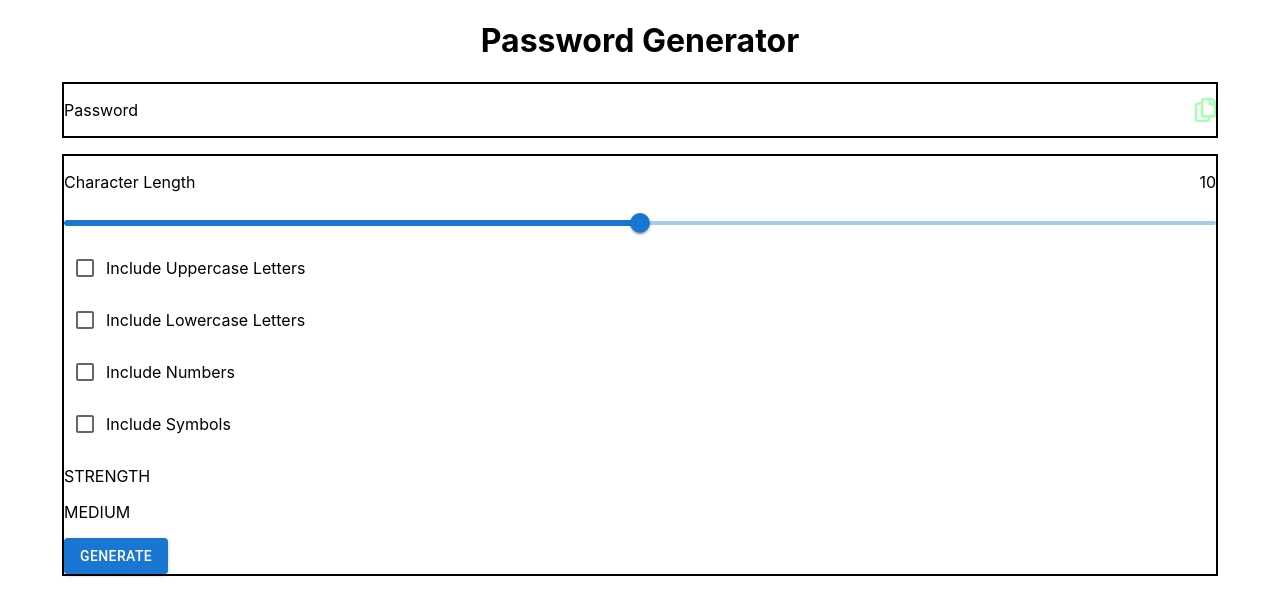
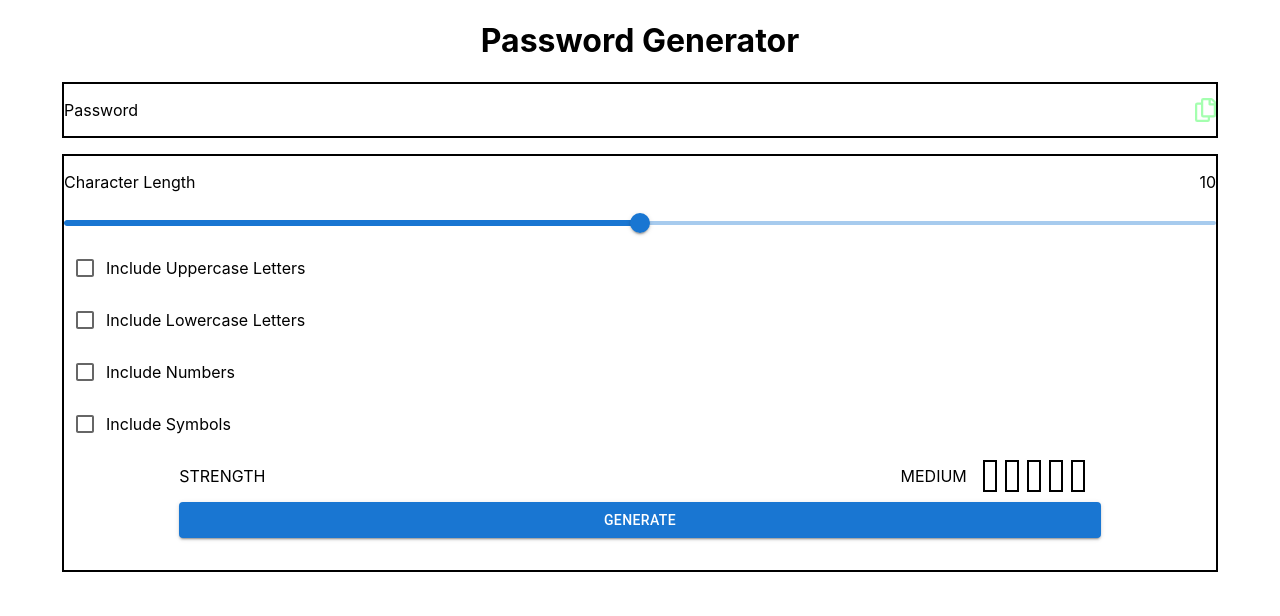
Before and after one commit to vikrambenipal/password-generator, a React (Create React App) app: page / in a window 1280 px wide. Shown: the top 616 px of the page. Built offline with nearby package versions, Linux system fonts and the light colour scheme.

Commit message:
added bars component and center aligned generate button

```diff
--- /dev/null
+++ b/src/components/Bar.js
@@ -0,0 +1,9 @@
+import React from 'react'
+import { Box } from "@mui/system";
+
+const Bar = () => {
+  return (
+    <Box alignSelf="center" width="10px" height="28px" marginRight="8px" border="2px solid black"></Box>
+  )
+}
+export default Bar;
--- a/src/components/PasswordForm.js
+++ b/src/components/PasswordForm.js
@@ -1,10 +1,12 @@
 import React from 'react'
+import Bar from './Bar';
 import { Box } from "@mui/system";
 import { Checkbox } from '@mui/material';
 import { Slider } from '@mui/material';
 import { Button } from '@mui/material';
 
 const PasswordForm = () => {
+
   return (
     <Box border="2px solid black" width="90%">
       <Box display="flex" lexDirection="row" justifyContent="space-between">
@@ -37,11 +39,20 @@ const PasswordForm = () => {
           <p>Include Symbols</p>
         </Box>
       </Box>
-      <Box>
-        <p>STRENGTH</p>
-        <p>MEDIUM</p>
+      <Box display="flex" flexDirection="column" justifyContent="center" alignItems="center">
+        <Box display="flex" flexDirection="row" justifyContent="space-between" width="80%">
+          <p>STRENGTH</p>
+          <Box display="flex" flexDirection="row" marginRight="8px">
+            <p style={{ marginRight: '16px' }}>MEDIUM</p>
+            <Bar />
+            <Bar />
+            <Bar />
+            <Bar />
+            <Bar />
+          </Box>
+        </Box>
+        <Button style={{ width: '80%', marginBottom: '32px'}}  color="primary" variant="contained">GENERATE</Button>
       </Box>
-      <Button color="primary" variant="contained">GENERATE</Button>
     </Box>
   )
 }
```
